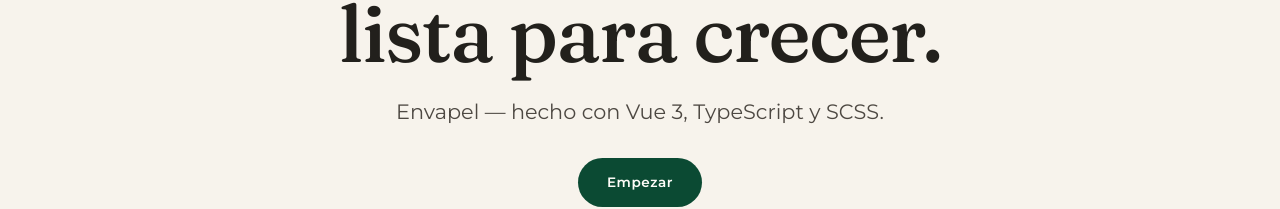
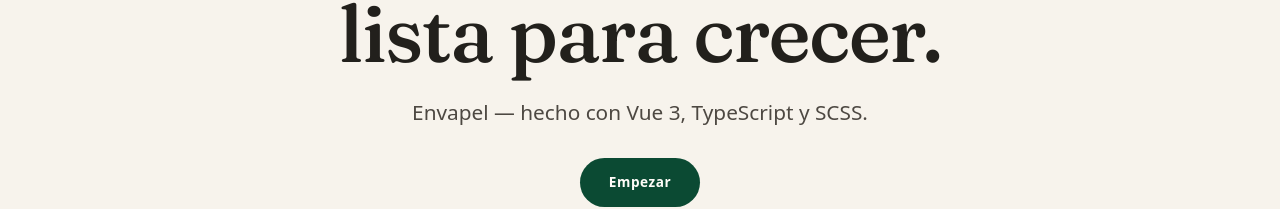
Before and after one commit to yeyodev1/envapel-frontapp, a Vue app: page / in a window 1280 px wide. Shown: the part 318-527 px from the top of the page. Built offline with nearby package versions, Linux system fonts and the light colour scheme; no server answers.

Commit message:
feat: tipografías Fraunces, IBM Plex Sans y Plex Mono

```diff
--- a/src/styles/fonts.module.scss
+++ b/src/styles/fonts.module.scss
@@ -1,7 +1,10 @@
 // Solo variables. Las fuentes se cargan con <link> en index.html: este archivo
 // se inyecta en cada SFC vía vite.config.ts, así que no debe emitir CSS.
 
+// Serif editorial que conversa con el wordmark del logo
 $font-display: 'Fraunces', Georgia, serif;
-$font-principal: 'Montserrat', system-ui, sans-serif;
+// Sans técnica para lectura y una mono para fichas, cotas y planos
+$font-principal: 'IBM Plex Sans', system-ui, sans-serif;
+$font-mono: 'IBM Plex Mono', ui-monospace, monospace;
 $font-secondary: $font-principal;
 $font-body: $font-principal;
```
